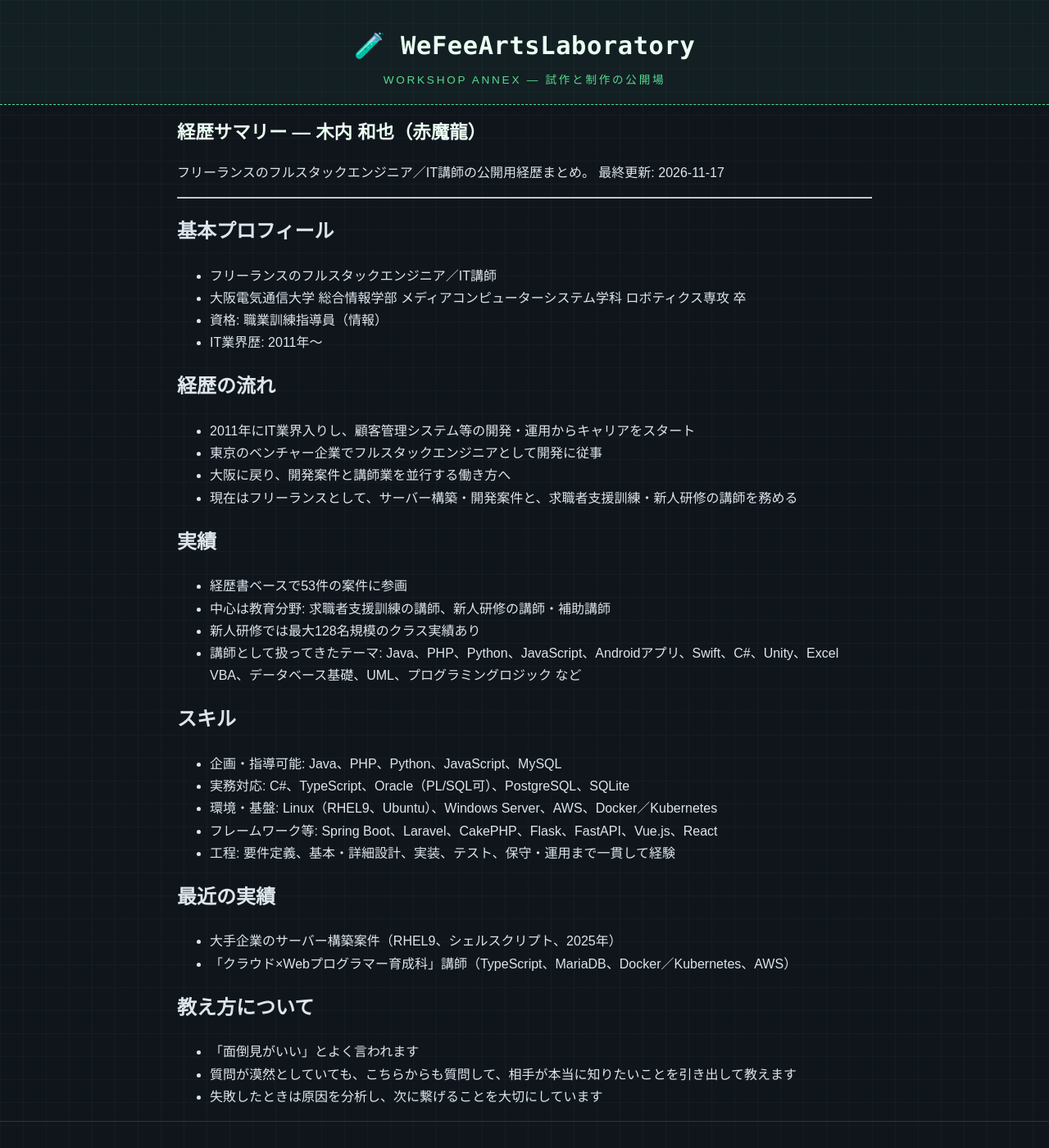
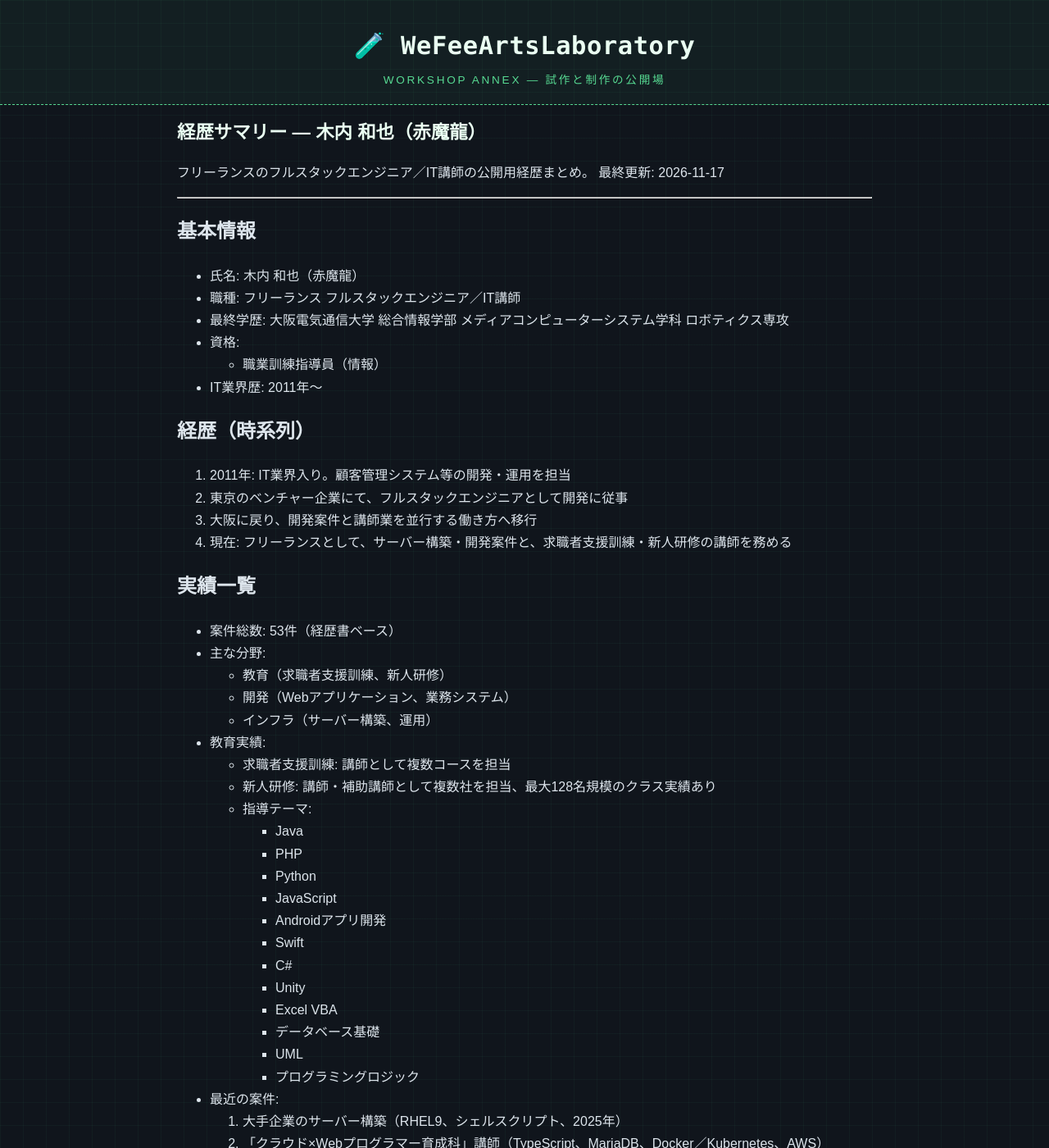
Before and after one commit to Akamaryuu/WeFeeArtsLaboratory, a Jekyll site: the page built from docs/data/career-export.md, in a window 1280 px wide and 1400 px high. Shown: the whole window at 82% size. Built offline with Jekyll 4.4.1, drawn with Linux system fonts in a browser that asks for light colours; our own code applies the rules of GitHub Pages for plain Markdown files; some of the changed text lies outside the part shown.

Commit message:
経歴サマリーを構造化（列挙型）に更新

```diff
--- a/docs/data/career-export.md
+++ b/docs/data/career-export.md
@@ -5,39 +5,93 @@
 
 ---
 
-## 基本プロフィール
+## 基本情報
 
-- フリーランスのフルスタックエンジニア／IT講師
-- 大阪電気通信大学 総合情報学部 メディアコンピューターシステム学科 ロボティクス専攻 卒
-- 資格: 職業訓練指導員（情報）
+- 氏名: 木内 和也（赤魔龍）
+- 職種: フリーランス フルスタックエンジニア／IT講師
+- 最終学歴: 大阪電気通信大学 総合情報学部 メディアコンピューターシステム学科 ロボティクス専攻
+- 資格:
+  - 職業訓練指導員（情報）
 - IT業界歴: 2011年〜
 
-## 経歴の流れ
+## 経歴（時系列）
 
-- 2011年にIT業界入りし、顧客管理システム等の開発・運用からキャリアをスタート
-- 東京のベンチャー企業でフルスタックエンジニアとして開発に従事
-- 大阪に戻り、開発案件と講師業を並行する働き方へ
-- 現在はフリーランスとして、サーバー構築・開発案件と、求職者支援訓練・新人研修の講師を務める
+1. 2011年: IT業界入り。顧客管理システム等の開発・運用を担当
+2. 東京のベンチャー企業にて、フルスタックエンジニアとして開発に従事
+3. 大阪に戻り、開発案件と講師業を並行する働き方へ移行
+4. 現在: フリーランスとして、サーバー構築・開発案件と、求職者支援訓練・新人研修の講師を務める
 
-## 実績
+## 実績一覧
 
-- 経歴書ベースで53件の案件に参画
-- 中心は教育分野: 求職者支援訓練の講師、新人研修の講師・補助講師
-- 新人研修では最大128名規模のクラス実績あり
-- 講師として扱ってきたテーマ: Java、PHP、Python、JavaScript、Androidアプリ、Swift、C#、Unity、Excel VBA、データベース基礎、UML、プログラミングロジック など
+- 案件総数: 53件（経歴書ベース）
+- 主な分野:
+  - 教育（求職者支援訓練、新人研修）
+  - 開発（Webアプリケーション、業務システム）
+  - インフラ（サーバー構築、運用）
+- 教育実績:
+  - 求職者支援訓練: 講師として複数コースを担当
+  - 新人研修: 講師・補助講師として複数社を担当、最大128名規模のクラス実績あり
+  - 指導テーマ:
+    - Java
+    - PHP
+    - Python
+    - JavaScript
+    - Androidアプリ開発
+    - Swift
+    - C#
+    - Unity
+    - Excel VBA
+    - データベース基礎
+    - UML
+    - プログラミングロジック
+- 最近の案件:
+  1. 大手企業のサーバー構築（RHEL9、シェルスクリプト、2025年）
+  2. 「クラウド×Webプログラマー育成科」講師（TypeScript、MariaDB、Docker／Kubernetes、AWS）
 
-## スキル
+## スキル一覧
 
-- 企画・指導可能: Java、PHP、Python、JavaScript、MySQL
-- 実務対応: C#、TypeScript、Oracle（PL/SQL可）、PostgreSQL、SQLite
-- 環境・基盤: Linux（RHEL9、Ubuntu）、Windows Server、AWS、Docker／Kubernetes
-- フレームワーク等: Spring Boot、Laravel、CakePHP、Flask、FastAPI、Vue.js、React
-- 工程: 要件定義、基本・詳細設計、実装、テスト、保守・運用まで一貫して経験
+### 言語
 
-## 最近の実績
+- Java: 企画・指導可能
+- PHP: 企画・指導可能
+- Python: 企画・指導可能
+- JavaScript: 企画・指導可能
+- TypeScript: 実務対応
+- C#: 実務対応
 
-- 大手企業のサーバー構築案件（RHEL9、シェルスクリプト、2025年）
-- 「クラウド×Webプログラマー育成科」講師（TypeScript、MariaDB、Docker／Kubernetes、AWS）
+### データベース
+
+- MySQL: 企画・指導可能
+- Oracle（PL/SQL可）: 実務対応
+- PostgreSQL: 実務対応
+- SQLite: 実務対応
+
+### 環境・基盤
+
+- Linux（RHEL9）: 構築・運用
+- Linux（Ubuntu）: 実務対応
+- Windows Server: 実務対応
+- AWS: 実務対応
+- Docker／Kubernetes: 実務対応
+
+### フレームワーク等
+
+- Spring Boot
+- Laravel
+- CakePHP
+- Flask
+- FastAPI
+- Vue.js
+- React
+
+### 対応工程
+
+- 要件定義
+- 基本設計
+- 詳細設計
+- 実装
+- テスト
+- 保守・運用
 
 ## 教え方について
 
```
